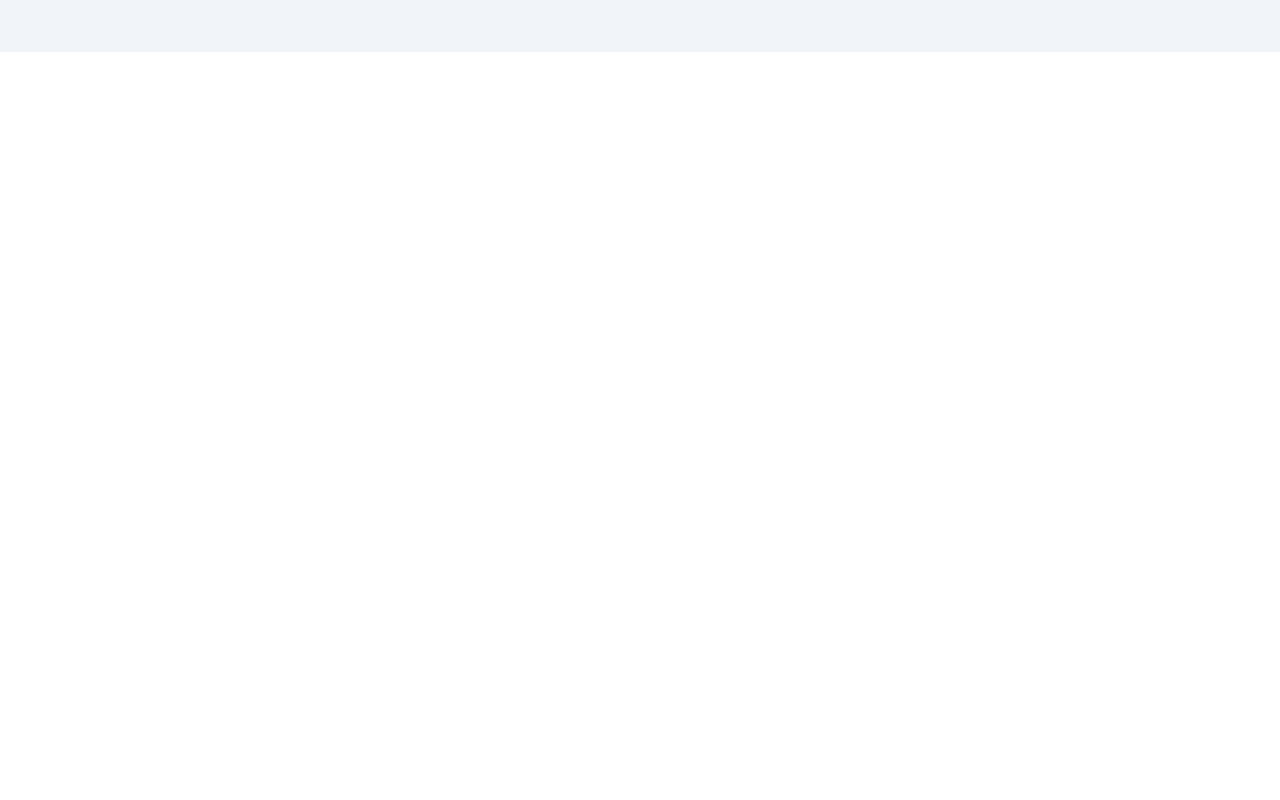
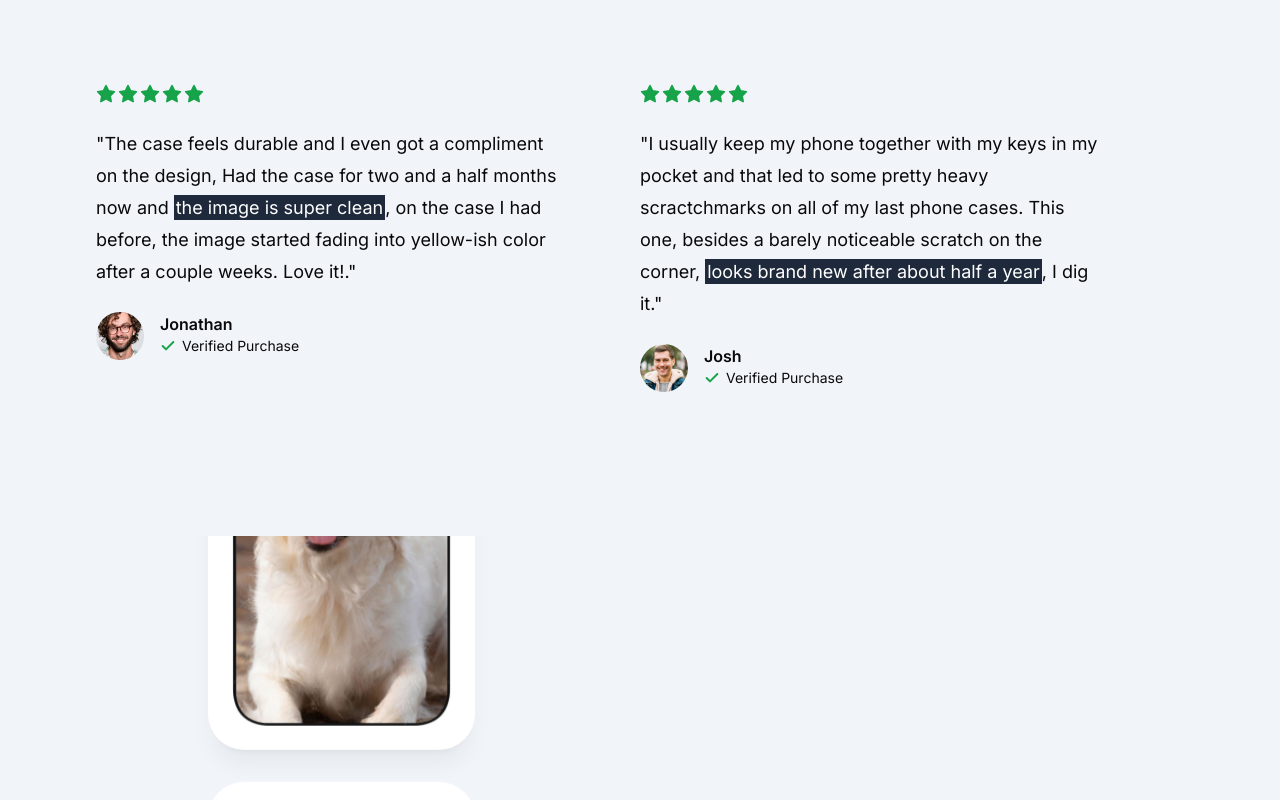
Before and after one commit to IvanMaidana9912/casecobra, a Next.js app: page / in a window 1280 px wide. Shown: the part 1220-2020 px from the top of the page. Before the commit the page ends 1272 px from the top, so only its background shows below. Built offline with nearby package versions, Linux system fonts and the light colour scheme; no server answers.

Commit message:
add animation images

```diff
--- a/package.json
+++ b/package.json
@@ -14,6 +14,7 @@
     "@radix-ui/react-slot": "^1.0.2",
     "class-variance-authority": "^0.7.0",
     "clsx": "^2.1.1",
+    "framer-motion": "^11.2.5",
     "lucide-react": "^0.378.0",
     "next": "14.2.3",
     "react": "^18",
--- a/src/app/page.tsx
+++ b/src/app/page.tsx
@@ -1,6 +1,7 @@
 import { Icons } from "@/components/Icons";
 import MaxWidthWrapper from "@/components/MaxWidthWrapper";
 import Phone from "@/components/Phone";
+import { Reviews } from "@/components/Rewiews";
 import { Check, Star } from "lucide-react";
 
 export default function Home() {
@@ -81,7 +82,63 @@ export default function Home() {
             </h2>
             <img src="/snake-2.png" className="w-24 order-0 lg:order-2" />
           </div>
+          <div className="mx-auto grid max-w-2xl grid-cols-1 px-4 lg:mx-0 lg:max-w-none lg:grid-cols-2 gap-y-16">
+            <div className="flex flex-auto flex-col gap-4 lg:pr-8 xl:pr-20">
+              <div className="flex gap-0.5 mb-2">
+                <Star className="h-5 w-5 text-green-600 fill-green-600" />
+                <Star className="h-5 w-5 text-green-600 fill-green-600" />
+                <Star className="h-5 w-5 text-green-600 fill-green-600" />
+                <Star className="h-5 w-5 text-green-600 fill-green-600" />
+                <Star className="h-5 w-5 text-green-600 fill-green-600" />
+              </div>
+              <div className="text-lg leading-8">
+                <p>
+                  "The case feels durable and I even got a compliment on the design, Had the case for two and a half months now and <span className="p-0.5 bg-slate-800 text-white">the image is super clean</span>, on the case I had before, the image started fading into yellow-ish color after a couple weeks. Love it!."
+                </p>
+              </div>
+              <div className="flex gap-4 mt-2">
+                <img className="rounded-full h-12 w-12 object-cover" src="/users/user-1.png" alt="user" />
+                <div className="flex flex-col">
+                  <p className="font-semibold">Jonathan</p>
+                  <div className="flex gap-1.5 items-center text-zing-600">
+                    <Check className="h-4 w-4 stroke-[3px] text-green-600" />
+                    <p className="text-sm">Verified Purchase</p>
+                  </div>
+                </div>
+              </div>
+            </div>
+            {/* second review user */}
+            <div className="flex flex-auto flex-col gap-4 lg:pr-8 xl:pr-20">
+              <div className="flex gap-0.5 mb-2">
+                <Star className="h-5 w-5 text-green-600 fill-green-600" />
+                <Star className="h-5 w-5 text-green-600 fill-green-600" />
+                <Star className="h-5 w-5 text-green-600 fill-green-600" />
+                <Star className="h-5 w-5 text-green-600 fill-green-600" />
+                <Star className="h-5 w-5 text-green-600 fill-green-600" />
+              </div>
+              <div className="text-lg leading-8">
+                <p>
+                  "I usually keep my phone together with my keys in my pocket and that led to some pretty heavy scractchmarks on all of my last phone cases. This one, besides a barely noticeable scratch on the corner,{' '}
+                  <span className="p-0.5 bg-slate-800 text-white">looks brand new after about half a year</span>
+                  , I dig it."
+                </p>
+              </div>
+              <div className="flex gap-4 mt-2">
+                <img className="rounded-full h-12 w-12 object-cover" src="/users/user-4.jpg" alt="user" />
+                <div className="flex flex-col">
+                  <p className="font-semibold">Josh</p>
+                  <div className="flex gap-1.5 items-center text-zing-600">
+                    <Check className="h-4 w-4 stroke-[3px] text-green-600" />
+                    <p className="text-sm">Verified Purchase</p>
+                  </div>
+                </div>
+              </div>
+            </div>
+          </div>
         </MaxWidthWrapper>
+        <div className="pt-16">
+          <Reviews />
+        </div>
       </section>
     </div>
   );
--- /dev/null
+++ b/src/components/Rewiews.tsx
@@ -0,0 +1,130 @@
+'use client';
+
+import { HTMLAttributes, useEffect, useRef, useState } from "react";
+import MaxWidthWrapper from "./MaxWidthWrapper";
+import { useInView } from "framer-motion";
+import { cn } from "@/lib/utils";
+import Phone from "./Phone";
+
+const PHONES = [
+    '/testimonials/1.jpg',
+    '/testimonials/2.jpg',
+    '/testimonials/3.jpg',
+    '/testimonials/4.jpg',
+    '/testimonials/5.jpg',
+    '/testimonials/6.jpg',
+]
+
+function splitArray<T>(array: Array<T>, numParts: number) {
+    const result: Array<Array<T>> = [];
+
+    for (let i = 0; i < array.length; i++) {
+        const index = i % numParts;
+        if (!result[index]) {
+            result[index] = [];
+        }
+        result[index].push(array[i]);
+    }
+    return result;
+}
+
+function ReviewColumn({
+    reviews, className, reviewClassName, msPerPixel=0
+}: {
+    reviews: string[]
+    className?: string
+    reviewClassName?: (reviewIndex: number) => string
+    msPerPixel?: number
+}) {
+    const columnRef = useRef<HTMLDivElement | null>(null);
+    const [columnHeight, setColumnHeight] = useState(0);
+    const duration = `${columnHeight * msPerPixel}ms`;
+
+    useEffect(() => {
+        if(!columnRef.current) return
+
+        const resizeObserver = new window.ResizeObserver(() => {
+            setColumnHeight(columnRef.current?.offsetHeight ?? 0)
+        });
+
+        resizeObserver.observe(columnRef.current);
+
+        return () => {
+            resizeObserver.disconnect();
+        }
+    }, [])
+
+    return (
+        <div ref={columnRef} className={cn('animate-marquee space-y-8 py-4', className)} style={{'--marquee-duration': duration} as React.CSSProperties}>
+            {
+                reviews.concat(reviews).map((imgSrc, reviewIndex) => <Review key={reviewIndex} className={reviewClassName?.(reviewIndex % reviews.length)} imgSrc={imgSrc}/>)
+            }
+        </div>
+    )
+}
+
+interface ReviewProps extends HTMLAttributes<HTMLDivElement> {
+    imgSrc: string
+};
+
+function Review({imgSrc, className, ...props }: ReviewProps){
+
+    const POSSIBLE_ANIMATION_DELAYS = [
+        '0s', '0.1s', '0.2s', '0.3s', '0.4s', '0.5s'
+    ]
+    const animationDelay = POSSIBLE_ANIMATION_DELAYS[
+        Math.floor(Math.random() * POSSIBLE_ANIMATION_DELAYS.length)
+    ]
+    return (
+        <div className={cn('animate-fade-in rounded-[2.25rem] bg-white p-6 opacity-0 shadow-xl shadow-slate-900/5', className)} style={{ animationDelay }} {...props}>
+            <Phone imgSrc={imgSrc} />
+        </div>
+    )
+}
+
+function ReviewGrid() {
+    const containerRef = useRef<HTMLDivElement | null>(null);
+    const isInView = useInView(containerRef, {once: true, amount: 0.4});
+    const columns = splitArray(PHONES, 3);
+    const column1 = columns[0];
+    const column2 = columns[1];
+    const column3 = splitArray(columns[2], 2);
+
+    return (
+    <div ref={containerRef} className="relative -mx-4 mt-16 grid h-[49rem] max-h-[150vh] grid-cols-1 items-start gap-8 overflow-hidden px-4 sm:mt-20 md:grid-cols-2 lg:grid-cols-3">
+        {
+            isInView ?
+            (<>
+               <ReviewColumn
+               reviews={[...column1, ...column3.flat(), ...column2]}
+               reviewClassName={(reviewIndex) => cn({
+                'md:hidden': reviewIndex >= column1.length + column3[0].length,
+                'lg:hidden': reviewIndex >= column1.length
+               })}
+               msPerPixel={10}
+               />
+               <ReviewColumn
+               reviews={[...column2, ...column3[1]]}
+               className="hidden md:block"
+               reviewClassName={(reviewIndex) => reviewIndex >= column2.length ? 'lg:hidden' : ''}
+               msPerPixel={15}
+               />
+               <ReviewColumn
+               reviews={[...column3.flat()]}
+               className="hidden md:block"
+               msPerPixel={10}
+               />
+            </>)
+            : null
+        }
+    </div>)
+}
+
+export function Reviews() {
+    return(
+        <MaxWidthWrapper className="relative max-w-5xl">
+            <img aria-hidden='true' src="/what-people-are-buying.png" alt="reviews01" className="absolute select-none hidden xl:block -left-32 top-1/3" />
+            <ReviewGrid />
+        </MaxWidthWrapper>
+    )
+}
--- a/tailwind.config.ts
+++ b/tailwind.config.ts
@@ -59,18 +59,23 @@ const config = {
         sm: "calc(var(--radius) - 4px)",
       },
       keyframes: {
-        "accordion-down": {
-          from: { height: "0" },
-          to: { height: "var(--radix-accordion-content-height)" },
+        "fade-in": {
+          from: {
+            opacity: "0"
+          },
+          to: {
+            opacity: "1"
+          }
         },
-        "accordion-up": {
-          from: { height: "var(--radix-accordion-content-height)" },
-          to: { height: "0" },
-        },
+        marquee: {
+          '100%': {
+            transform: "translateY(-50%)"
+          }
+        }
       },
       animation: {
-        "accordion-down": "accordion-down 0.2s ease-out",
-        "accordion-up": "accordion-up 0.2s ease-out",
+        marquee: "marquee var(--marquee-duration) linear infinite",
+        "fade-in": "fade-in 0.5s linear forwards"
       },
     },
   },
```
Also changed, not shown: 1 other file (tests, documents, lock files or other folders).
